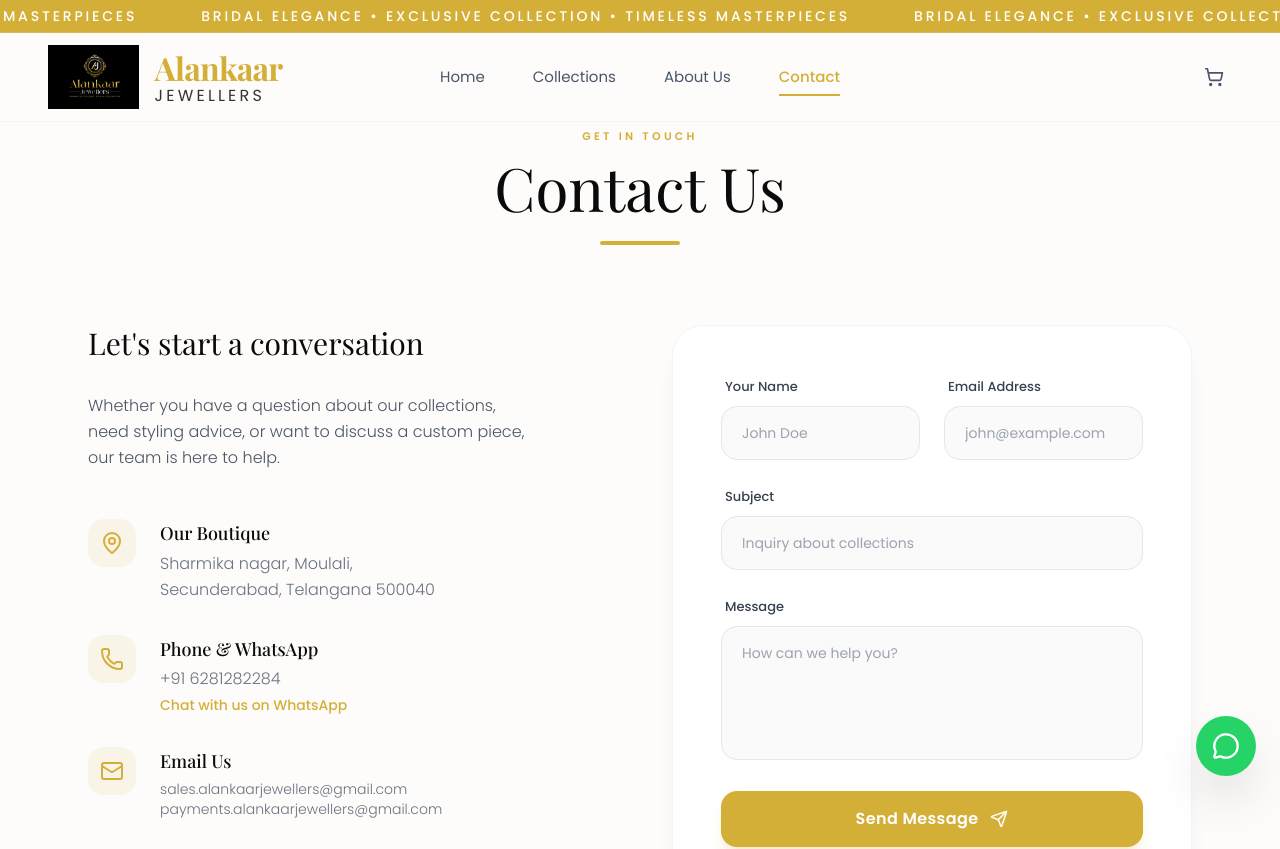
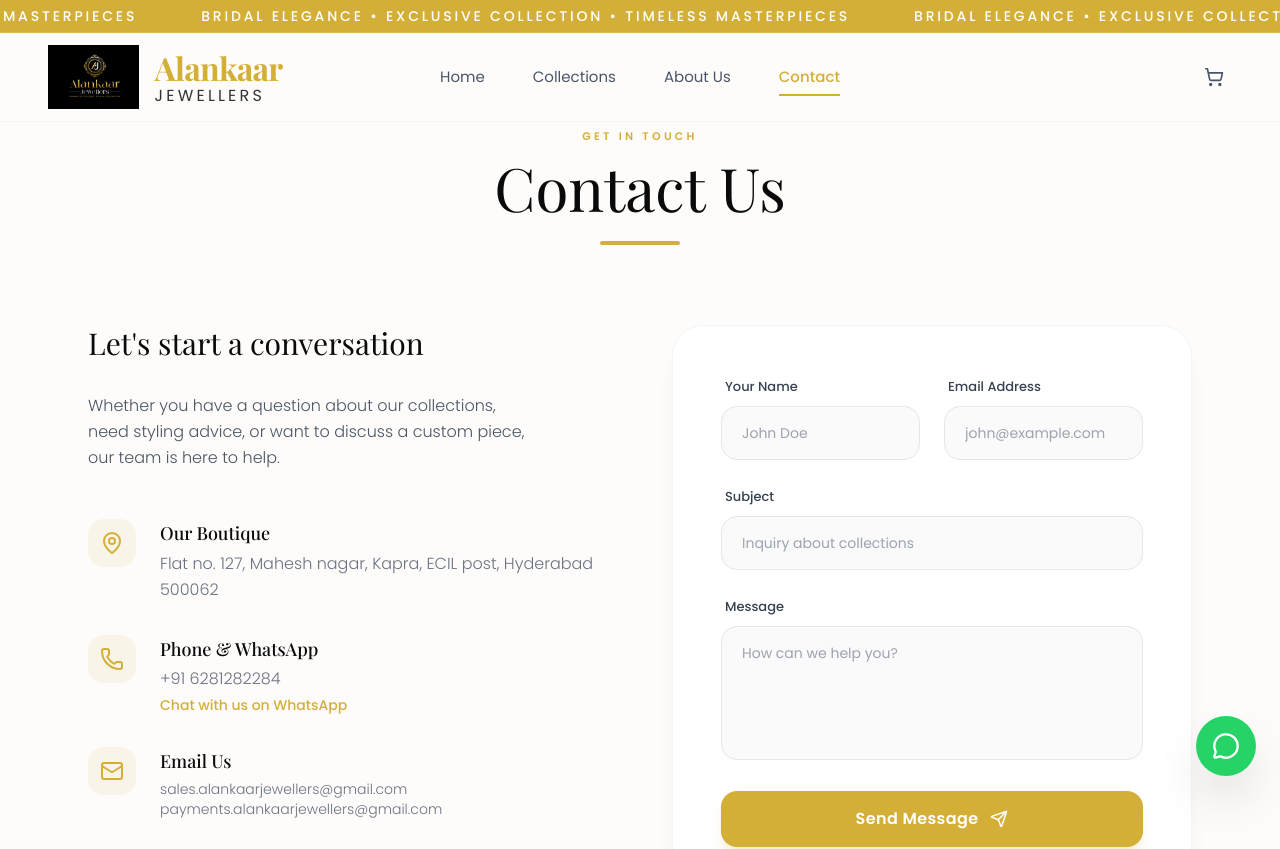
Before and after one commit to paymentsalankaarjewellers-byte/alankaar, a React (Vite) app in the folder client/: page /contact in a window 1280 px wide. Shown: the top 849 px of the page. Built offline with nearby package versions, Linux system fonts and the light colour scheme; a web font is replaced by a local one.

Commit message:
Update Contact.jsx

```diff
--- a/client/src/pages/Contact.jsx
+++ b/client/src/pages/Contact.jsx
@@ -74,8 +74,8 @@ const Contact = () => {
                                 <div>
                                     <h4 className="font-medium text-black mb-1 text-lg">Our Boutique</h4>
                                     <p className="text-gray-500 font-light leading-relaxed">
-                                        Sharmika nagar, Moulali,<br />
-                                        Secunderabad, Telangana 500040
+                                       Flat no. 127, Mahesh nagar, Kapra, ECIL post, Hyderabad 500062
+
                                     </p>
                                 </div>
                             </div>
```
